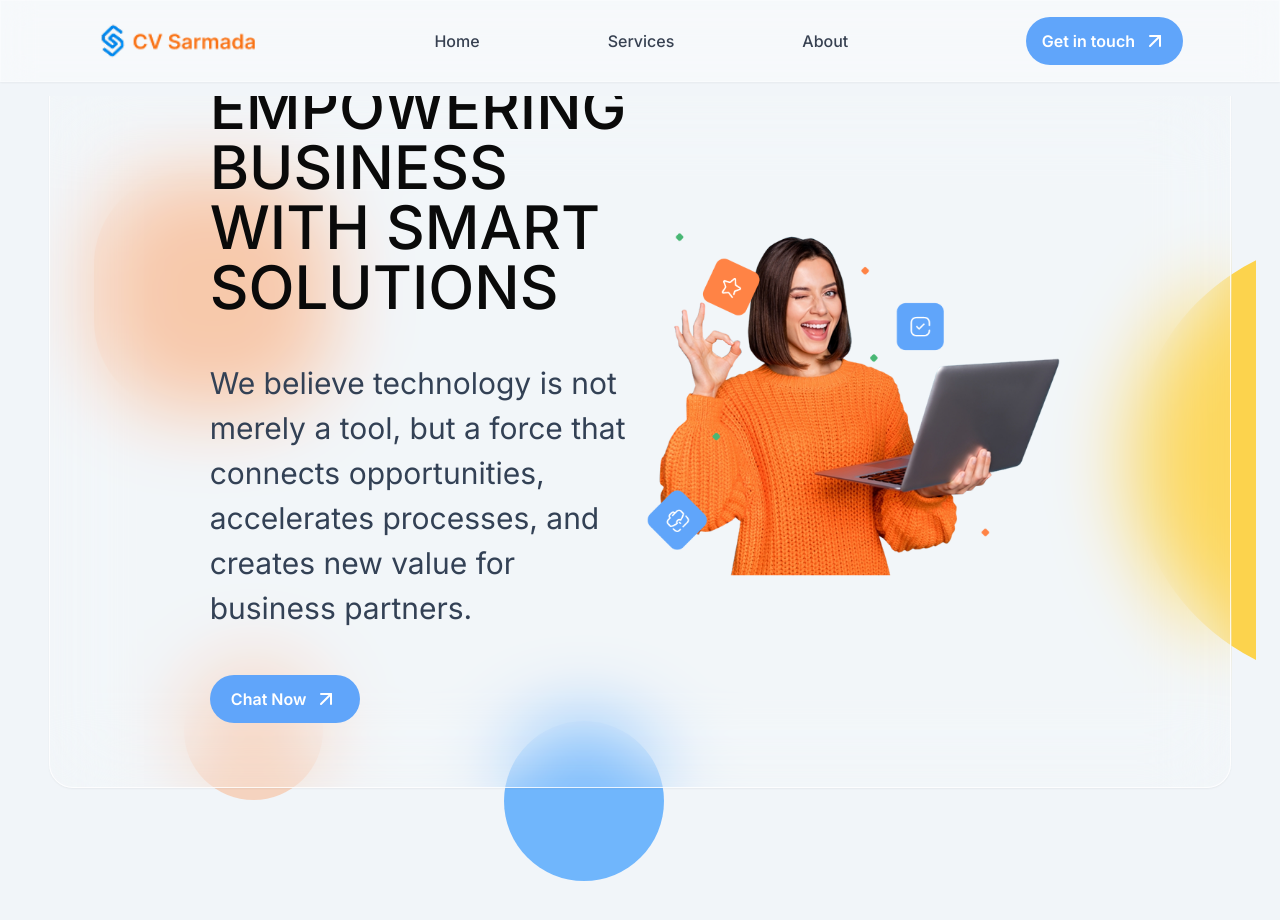
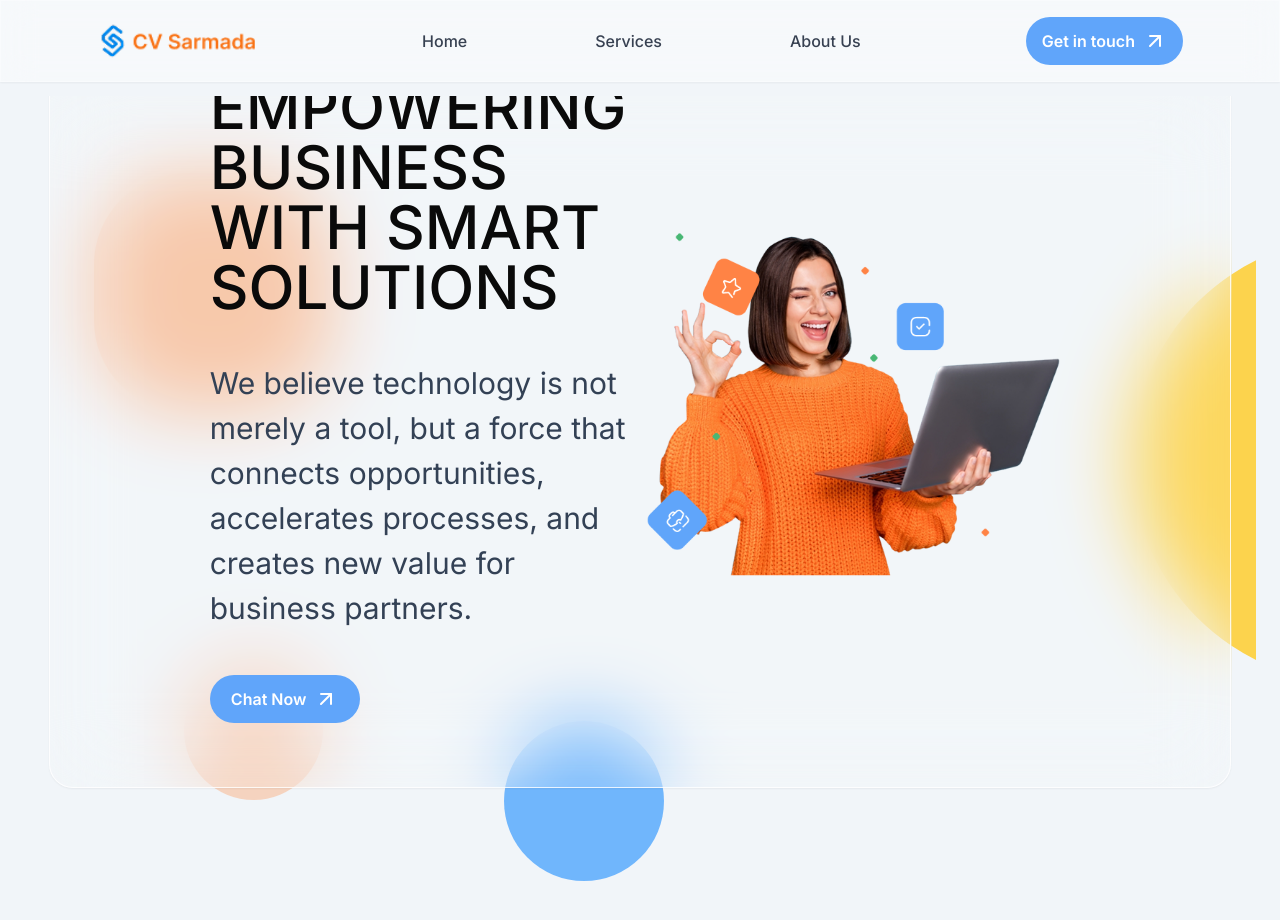
Before and after one commit to hawk-xc/project-sarmada, a Next.js app: page / in a window 1280 px wide. Shown: the top 920 px of the page. Built offline with nearby package versions, Linux system fonts and the light colour scheme; a web font is replaced by a local one.

Commit message:
update: update navbar link and scroll animate

```diff
--- a/app/globals.css
+++ b/app/globals.css
@@ -1,6 +1,10 @@
 @tailwind base;
 @tailwind components;
 @tailwind utilities;
+
+html {
+  scroll-behavior: smooth;
+}
 
 :root {
   --foreground-rgb: 0, 0, 0;
--- a/components/CTASection.tsx
+++ b/components/CTASection.tsx
@@ -4,7 +4,7 @@ import { ArrowUpRight } from "lucide-react";
 
 const CTASection = () => {
   return (
-    <section className="flex justify-center items-center align-middle py-24 w-full px-40">
+    <section id="cta-section" className="flex justify-center items-center align-middle py-24 w-full px-40">
       <div className="w-full opacity-40 rounded-3xl text-center px-8 py-16 text-white bg-gradient-to-r from-[#FF5C5C] via-[#FF8A33] to-[#3D5CFF]">
         {/* Heading */}
         <h2 className="text-4xl md:text-5xl font-semibold mb-6">
--- a/components/Navbar.tsx
+++ b/components/Navbar.tsx
@@ -26,26 +26,32 @@ const Navbar = () => {
 
             {/* Menu */}
             <div className="hidden md:flex items-center space-x-32">
-              {["Home", "Services", "About"].map((item, index) => (
+              {[
+                { name: "Home", href: "#hero-section" },
+                { name: "Services", href: "#reason-section" },
+                { name: "About Us", href: "#vision-section" },
+              ].map((item, index) => (
                 <motion.a
-                  key={item}
-                  href="#"
+                  key={item.name}
+                  href={item.href}
                   className="text-gray-700 hover:text-gray-900 font-medium transition-colors duration-300"
                   whileHover={{ scale: 1.05 }}
                   initial={{ opacity: 0, y: -20 }}
                   animate={{ opacity: 1, y: 0 }}
                   transition={{ delay: 0.2 + index * 0.1 }}
                 >
-                  {item}
+                  {item.name}
                 </motion.a>
               ))}
             </div>
 
             <div className="hidden md:flex items-center space-x-8">
-              <div className="py-3 px-4 rounded-full bg-blue-400 text-white flex flex-row gap-2">
-                <span className="font-semibold">Get in touch</span>
-                <ArrowUpRight />
-              </div>
+              <motion.a href="#cta-section" whileHover={{ scale: 1.05 }} transition={{ type: "spring", stiffness: 300 }}>
+                <div className="py-3 px-4 rounded-full bg-blue-400 text-white flex flex-row gap-2">
+                  <span className="font-semibold">Get in touch</span>
+                  <ArrowUpRight />
+                </div>
+              </motion.a>
             </div>
 
             {/* Mobile Menu Button */}
```
